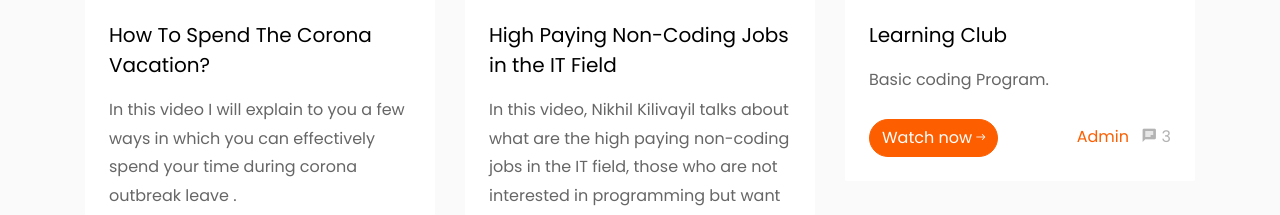
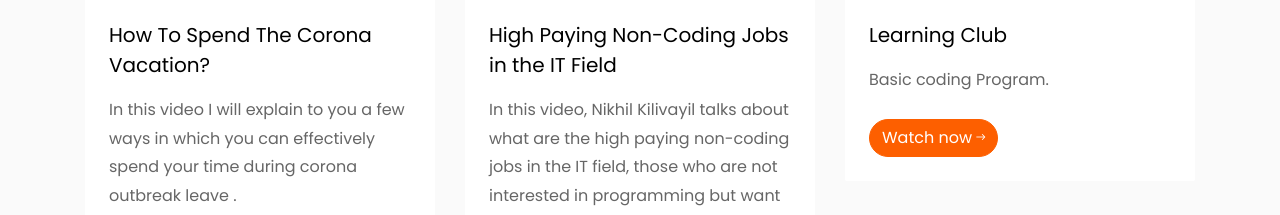
Before and after one commit to Alifirdouse/crossroads, a plain HTML site: page index.html in a window 1280 px wide. Shown: the part 4380-4595 px from the top of the page. Drawn offline with nearby package versions, Linux system fonts and the light colour scheme; some packages are replaced by stand-ins of ours; files that its build step writes are made by us from their sources; no server answers; files whose address does not match are found by name.

Commit message:
Update index.html

```diff
--- a/index.html
+++ b/index.html
@@ -447,8 +447,8 @@
                 <div class="d-flex align-items-center mt-4">
 	                <p class="mb-0"><a href="https://www.youtube.com/watch?v=CJ-0NsEOzcg " class="btn btn-primary">Watch now <span class="ion-ios-arrow-round-forward"></span></a></p>
 	                <p class="ml-auto mb-0">
-	                	<a href="#" class="mr-2">Admin</a>
-	                	<a href="#" class="meta-chat"><span class="icon-chat"></span> 3</a>
+	                	<a href="#" class="mr-2"></a>
+
 	                </p>
                 </div>
               </div>
```
